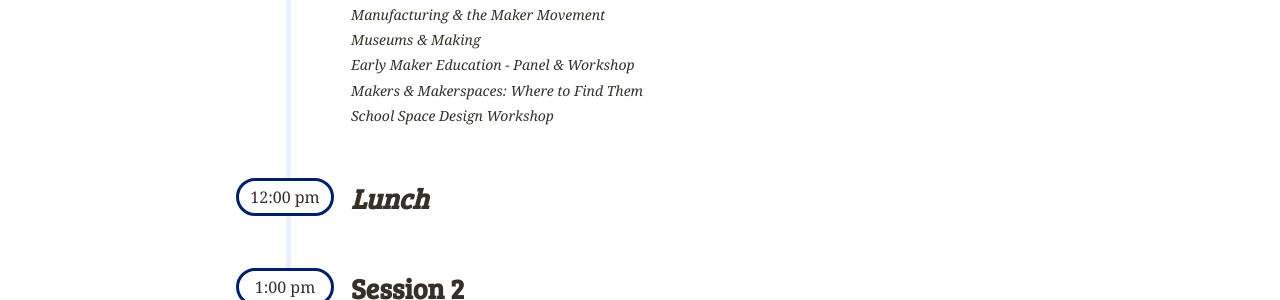
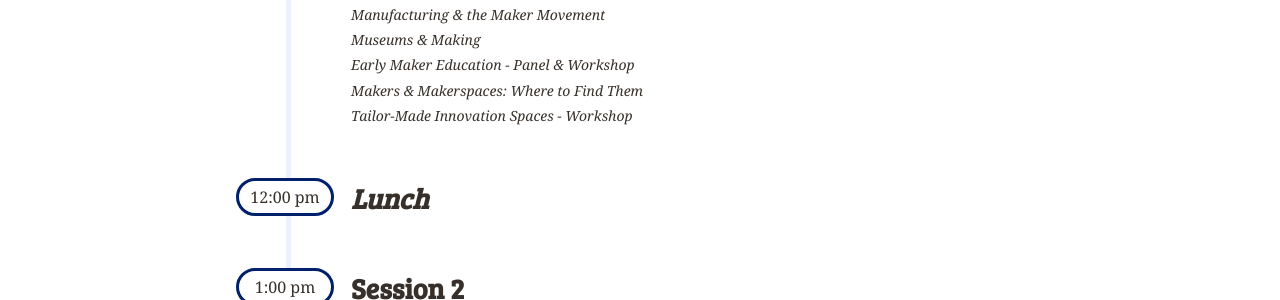
Before and after one commit to nysmakers/nysmakers.github.io, a Jekyll site: the page built from index.html, in a window 1280 px wide and 900 px high, scrolled down 2193 px. Shown: the part 154-454 px from the top of the window. Built offline with Jekyll 4.4.1, drawn with Linux system fonts in a browser that asks for light colours; some web fonts are replaced; comment, search, counter and statistics services are not loaded.

Commit message:
Added updated title for Bonnie's presentation

```diff
--- a/index.html
+++ b/index.html
@@ -100,7 +100,7 @@ title: New York Maker Summit - March 24th, 2017 - Albany, NY
             <p>Museums & Making</p>
             <p>Early Maker Education - Panel & Workshop</p>
             <p>Makers & Makerspaces: Where to Find Them</p>
-            <p>School Space Design Workshop</p>
+            <p>Tailor-Made Innovation Spaces - Workshop</p>
           </div>
 
           <div class="slot break">
```
